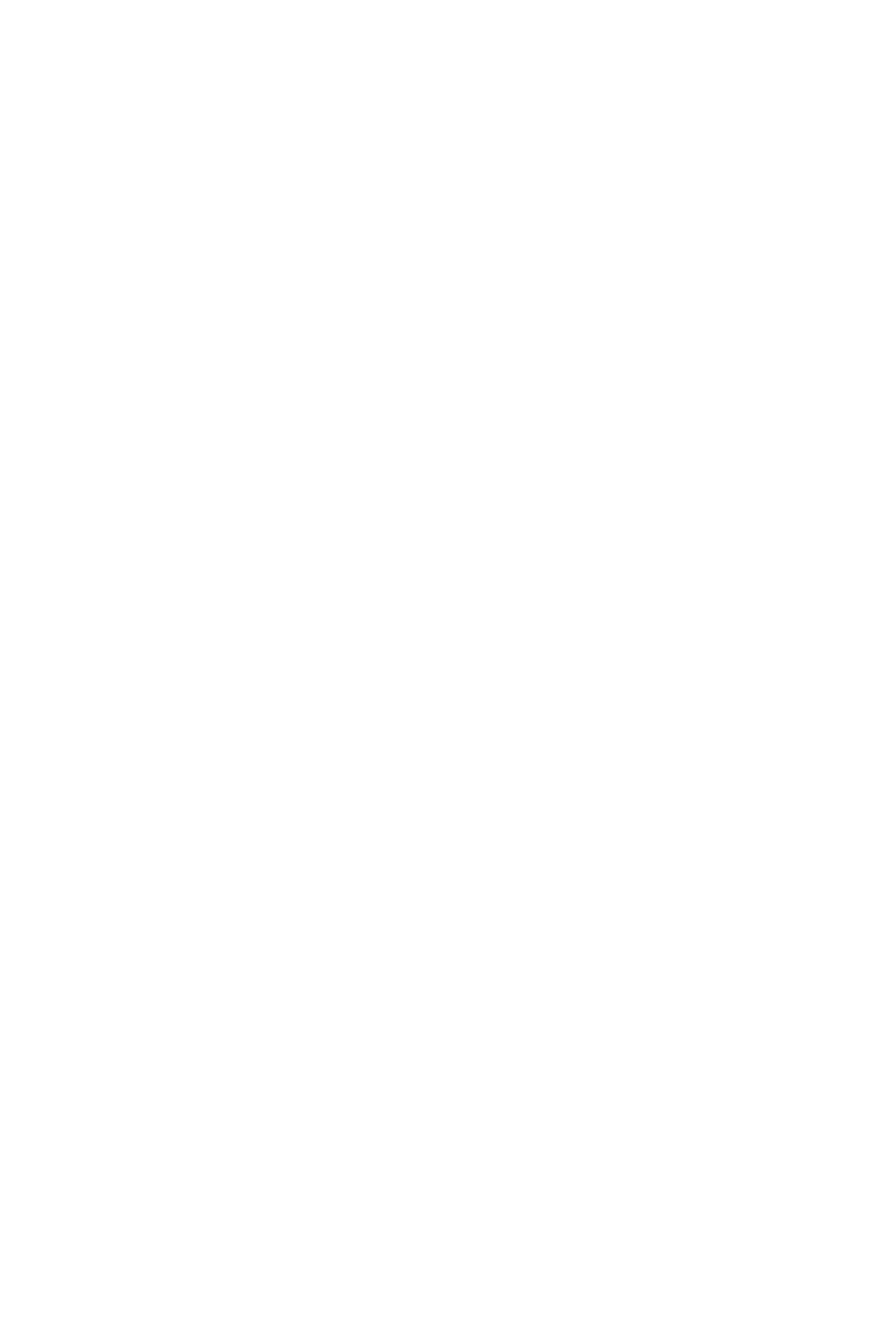
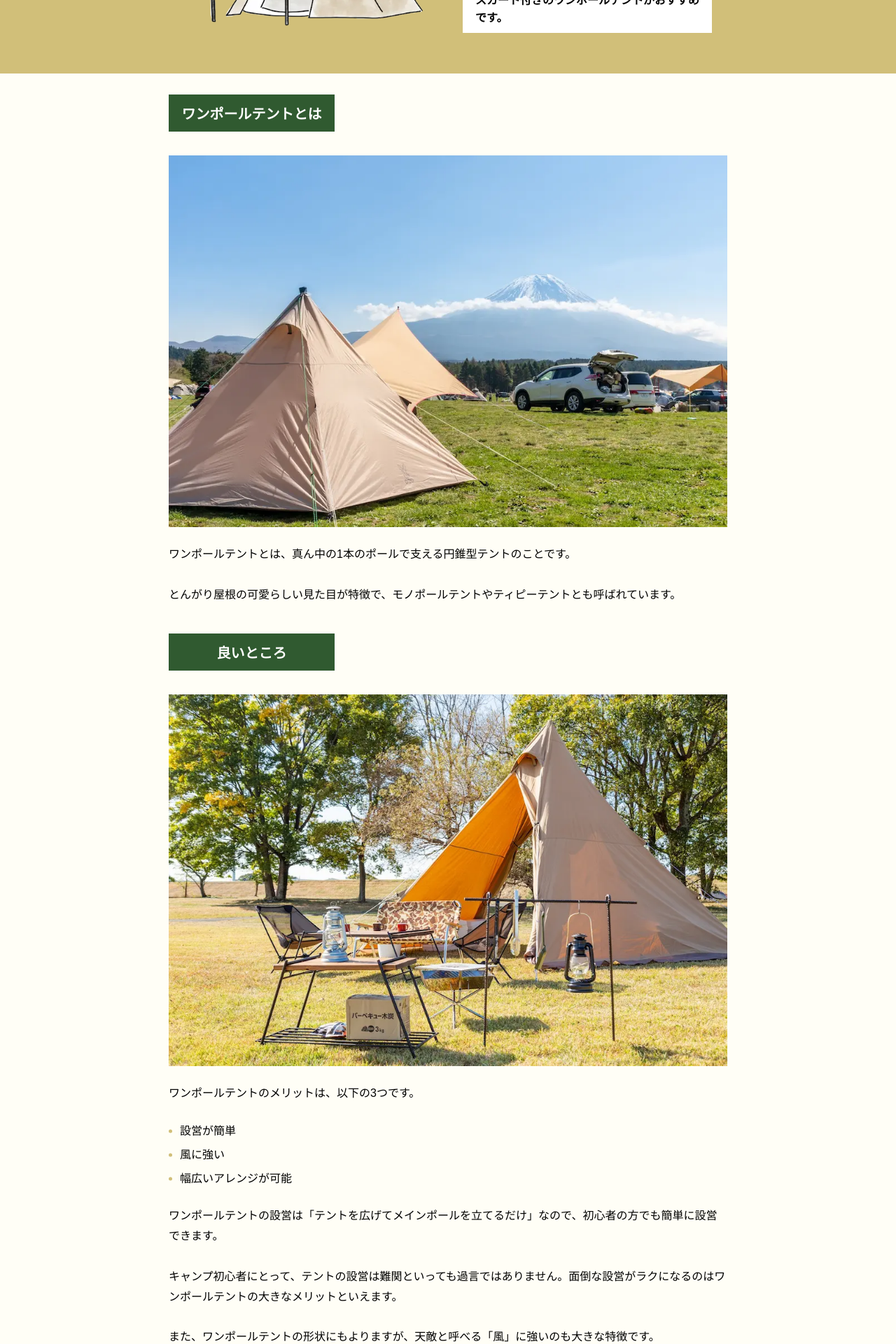
Before and after one commit to massy-yossy/tent-diagnose, a React (Vite) app: page /aaa/tenttype_05 in a window 1280 px wide. Shown: the part 480-2400 px from the top of the page at 70% size. Before the commit the page ends 800 px from the top, so only its background shows below. Built offline with nearby package versions, Linux system fonts and the light colour scheme; the HTML template or start-up script is replaced by a standard one.

Commit message:
onepollDome complete

```diff
--- /dev/null
+++ b/src/components/answerPage/affilierData/onepoll/onepollDomeData.ts
@@ -0,0 +1,31 @@
+import { affilierDataType } from "../../../../types/affilierDataType";
+
+export const onepollDomeData: affilierDataType[] = [
+  {
+    id:1,
+    blandName: "BUNDOK",
+    tentName:"ソロ ティピー BDK-75TC",
+    image:"https://ws-fe.amazon-adsystem.com/widgets/q?_encoding=UTF8&ASIN=B086QTZVWS&Format=_SL160_&ID=AsinImage&MarketPlace=JP&ServiceVersion=20070822&WS=1&tag=ganso625701-22&language=ja_JP",
+    amazon:"https://amzn.to/3qE7mj3",
+    rakuten:"https://af.moshimo.com/af/c/click?a_id=3719273&p_id=54&pc_id=54&pl_id=616&url=https%3A%2F%2Fitem.rakuten.co.jp%2Flivinglinks%2Fbdk-75tc%2F&m=http%3A%2F%2Fm.rakuten.co.jp%2Flivinglinks%2Fi%2F10019191%2F",
+    yahoo: "//ck.jp.ap.valuecommerce.com/servlet/referral?sid=3672470&pid=888362917&vc_url=https%3A%2F%2Fshopping.yahoo.co.jp%2Fsearch%3Farea%3D13%26astk%3D%26aq%3D%26oq%3D%26first%3D1%26ss_first%3D1%26ts%3D1692455012%26mcr%3Dddd85ffe2b52457a14b89b18e5b2d4df%26tab_ex%3Dcommerce%26sretry%3D1%26p%3Dbundok%2B%25E3%2583%2586%25E3%2583%25B3%25E3%2583%2588%26sc_i%3Dshp_pc_search_searchBox_2"
+  },
+  {
+    id:2,
+    blandName: "ONETIGRIS",
+    tentName:"Northgaze ポリコットンTC ワンポールテント",
+    image:"https://ws-fe.amazon-adsystem.com/widgets/q?_encoding=UTF8&ASIN=B09GLXLJPT&Format=_SL160_&ID=AsinImage&MarketPlace=JP&ServiceVersion=20070822&WS=1&tag=ganso625701-22&language=ja_JP",
+    amazon:"https://amzn.to/47HdwzQ",
+    rakuten:"https://af.moshimo.com/af/c/click?a_id=3719273&p_id=54&pc_id=54&pl_id=616&url=https%3A%2F%2Fitem.rakuten.co.jp%2Fonetigris%2Fce-yzp09-tc%2F&m=http%3A%2F%2Fm.rakuten.co.jp%2Fonetigris%2Fi%2F10000209%2F",
+    yahoo: "//ck.jp.ap.valuecommerce.com/servlet/referral?sid=3672470&pid=888362917&vc_url=https%3A%2F%2Fstore.shopping.yahoo.co.jp%2Fmoco-moco%2Fwss-316vebgsgeko.html%3Fsc_i%3Dshp_pc_search_itemlist_shsrg_img"
+  },
+  {
+    id:3,
+    blandName: "Preself",
+    tentName:"2-4人用 ワンポールテント",
+    image:"https://ws-fe.amazon-adsystem.com/widgets/q?_encoding=UTF8&ASIN=B08PQFQGMC&Format=_SL160_&ID=AsinImage&MarketPlace=JP&ServiceVersion=20070822&WS=1&tag=ganso625701-22&language=ja_JP",
+    amazon:"https://amzn.to/47Bpr1Z",
+    rakuten:"https://af.moshimo.com/af/c/click?a_id=3719273&p_id=54&pc_id=54&pl_id=616&url=https%3A%2F%2Fitem.rakuten.co.jp%2Fforest369%2Fs-b08pqfqgmc-20230115%2F&m=http%3A%2F%2Fm.rakuten.co.jp%2Fforest369%2Fi%2F10012768%2F",
+    yahoo: "//ck.jp.ap.valuecommerce.com/servlet/referral?sid=3672470&pid=888362917&vc_url=https%3A%2F%2Fstore.shopping.yahoo.co.jp%2Fpurplestore%2F2022yr12mt18daywq069ic08pqfqgmc.html%3Fsc_i%3Dshp_pc_search_itemlist_shsrg_img"
+  },
+]
--- a/src/components/answerPage/pages/onepoll/OnepollCheap.tsx
+++ b/src/components/answerPage/pages/onepoll/OnepollCheap.tsx
@@ -18,7 +18,7 @@ const OnepollCheap = () => {
         <>
           <img src="./images/article/onepoll1.webp" alt="テント写真" />
           ワンポールテントとは、真ん中の1本のポールで支える円錐型テントのことです。
-          <br />
+          <br /><br />
           とんがり屋根の可愛らしい見た目が特徴で、モノポールテントやティピーテントとも呼ばれています。
         </>
       }
--- a/src/components/answerPage/pages/onepoll/OnepollDome.tsx
+++ b/src/components/answerPage/pages/onepoll/OnepollDome.tsx
@@ -1,9 +1,72 @@
+import { FC, memo } from "react";
+import AnswerPageLayout from "../../layout/AnswerPageLayout";
+import { onepollDomeData } from "../../affilierData/onepoll/onepollDomeData";
 
+const OnepollDome: FC = memo(() => {
+  return (
+    <AnswerPageLayout
+      tentName="ワンポールテント"
+      image="./images/onepollTent.webp"
+      tentComment={
+        <>
+          冬のソロキャンプは、寒さ対策として
+          <br />
+          スカート付きのワンポールテントがおすすめです。
+        </>
+      }
+      features={
+        <>
+          <img src="./images/article/onepoll1.webp" alt="テント写真" />
+          ワンポールテントとは、真ん中の1本のポールで支える円錐型テントのことです。
+          <br />
+          <br />
+          とんがり屋根の可愛らしい見た目が特徴で、モノポールテントやティピーテントとも呼ばれています。
+        </>
+      }
+      goodPoint={
+        <>
+          <img src="./images/article/onepoll2.webp" alt="テント写真" />
+          ワンポールテントのメリットは、以下の3つです。
+          <ul>
+            <li>設営が簡単</li>
+            <li>風に強い</li>
+            <li>幅広いアレンジが可能</li>
+          </ul>
+          ワンポールテントの設営は「
+          <span>テントを広げてメインポールを立てるだけ</span>
+          」なので、初心者の方でも簡単に設営できます。
+          <br />
+          <br />
+          キャンプ初心者にとって、テントの設営は難関といっても過言ではありません。面倒な設営がラクになるのはワンポールテントの大きなメリットといえます。
+          <br />
+          <br />
+          また、ワンポールテントの形状にもよりますが、天敵と呼べる「風」に強いのも大きな特徴です。
+          <br />
+          <br />
+          より風に強いテントを選ぶ際は、面の数が多いワンポールテントを選びましょう。（四角形より六角形、さらに八角形）
+          <br />
+          <br />
+          ワンポールテントは、インナーテントや煙突、スカート付きなど、きせつに応じてアレンジできる点も大きなメリットのひとつです。
+        </>
+      }
+      importantPoint={
+        <>
+          <img src="./images/article/onepoll3.webp" alt="テント写真" />
+          冬のキャンプで大切なのは「寒さ対策」。
+          <br />
+          <br />
+          冬場はテント下から冷気が入り込んでくるので「スカート（袖）」付きのテントがおすすめです。
+          <br />
+          <br />
+          スカート付きテントはどうしても値段が少し高くなってしまいますが、スカートなしの安いテントでは寒すぎてキャンプどころではなくなってしまいます。
+          <br />
+          <br />
+          また、煙突が付いたワンポールテントなら、テント内で薪ストーブを楽しむことも可能です。
+        </>
+      }
+      affilierData={onepollDomeData}
+    />
+  );
+});
 
-const OnepollDome = () => {
-  return (
-    <div>OnepollDome</div>
-  )
-}
-
-export default OnepollDome
+export default OnepollDome;
--- a/src/components/answerPage/pages/onepoll/OnepollShelter.tsx
+++ b/src/components/answerPage/pages/onepoll/OnepollShelter.tsx
@@ -20,7 +20,7 @@ const OnepollShelter: FC = memo(() => {
         <>
           <img src="./images/article/onepoll1.webp" alt="テント写真" />
           ワンポールテントとは、真ん中の1本のポールで支える円錐型テントのことです。
-          <br />
+          <br /><br />
           とんがり屋根の可愛らしい見た目が特徴で、モノポールテントやティピーテントとも呼ばれています。
           <br />
           <br />
```
